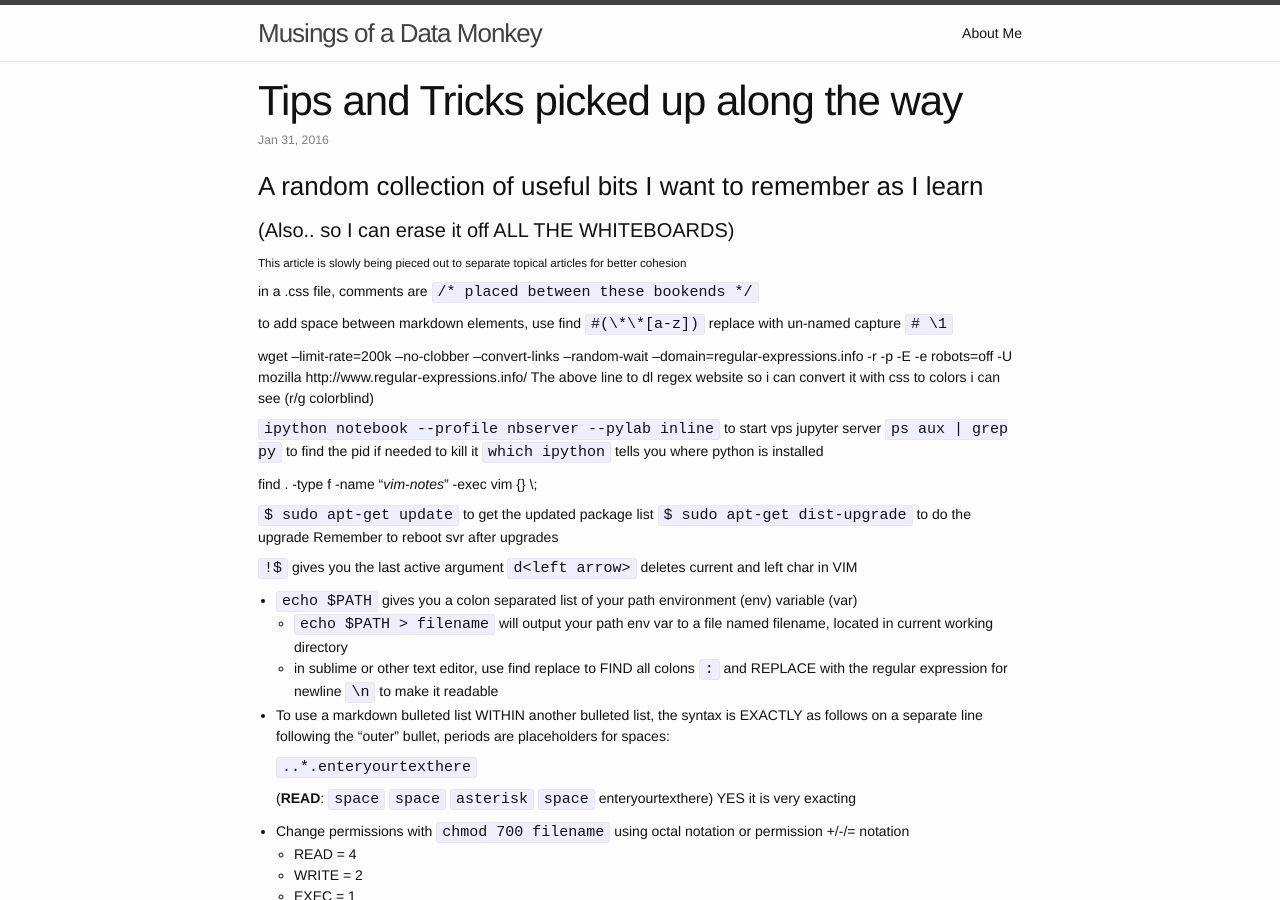
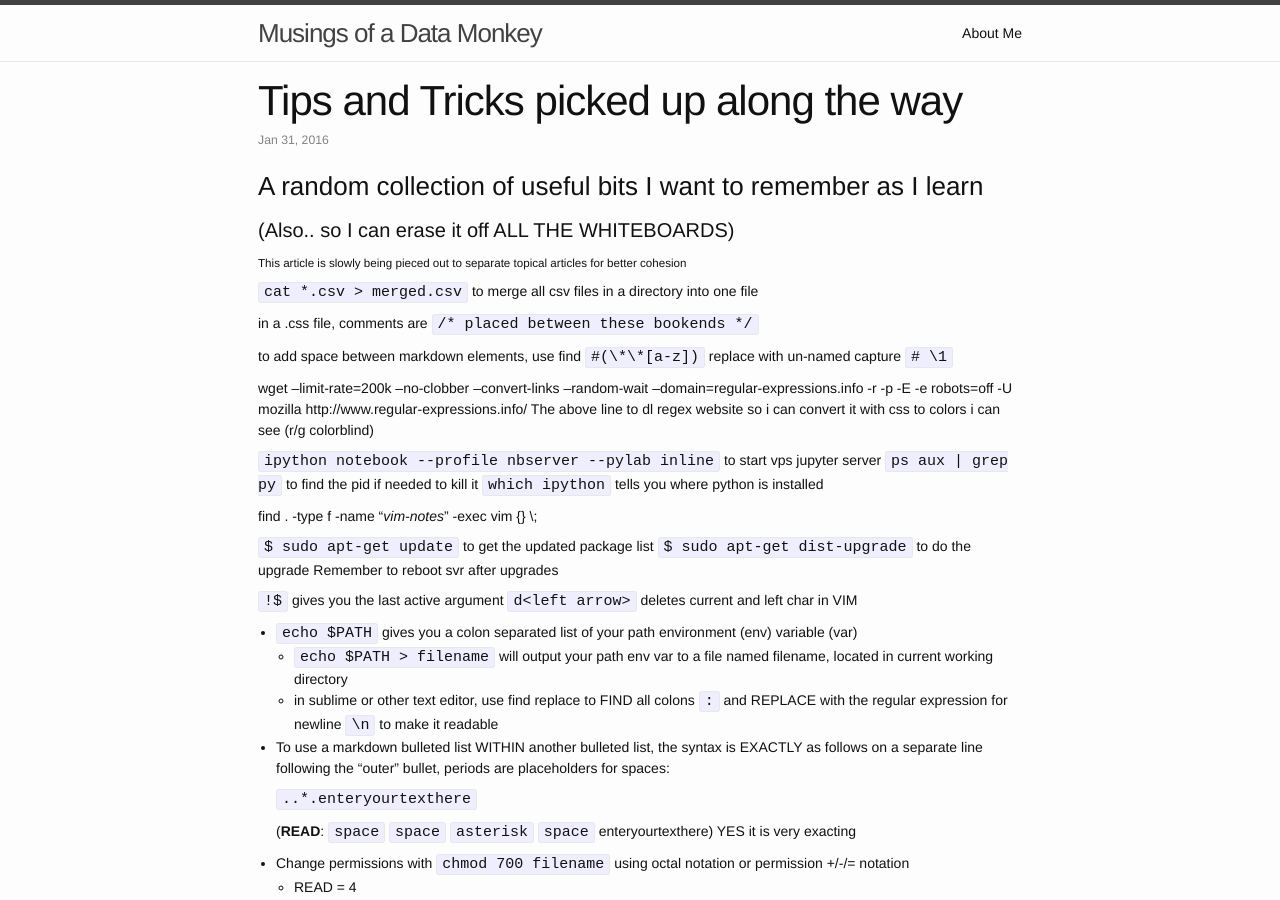
Before and after one commit to josephlei/jjl-website, a Jekyll site: the page built from _posts/2016-01-31-tips-and-tricks.markdown, in a window 1280 px wide and 900 px high. Built offline with Jekyll 4.4.1, drawn with Linux system fonts in a browser that asks for light colours; nearby versions of some CDN libraries.

Commit message:
direct shell update

```diff
--- a/_posts/2016-01-31-tips-and-tricks.markdown
+++ b/_posts/2016-01-31-tips-and-tricks.markdown
@@ -11,6 +11,9 @@ published: true
 #### (Also.. so I can erase it off ALL THE WHITEBOARDS)
 
 ##### This article is slowly being pieced out to separate topical articles for better cohesion
+
+`cat *.csv > merged.csv` to merge all csv files in a directory into one file
+
 
 in a .css file, comments are `/* placed between these bookends */`
 
```
